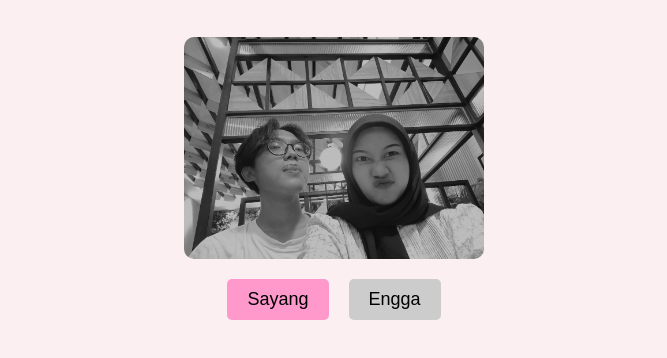
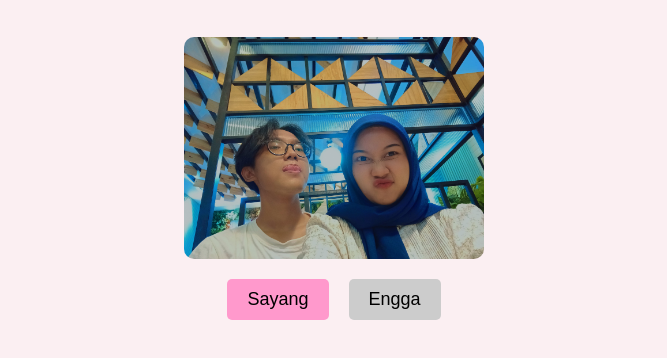
Before and after one commit to ewangdesta2812/buat-pacarku, a plain HTML site: page index.html in a window 1280 px wide. Shown: the part 260-618 px from the top of the page, without its empty margins (306-973 px from the left). Drawn offline with Linux system fonts and the light colour scheme.

Commit message:
index.html

```diff
--- a/index.html
+++ b/index.html
@@ -36,13 +36,10 @@
         height: auto;
         object-fit: cover;
         margin: 20px 0;
-        filter: grayscale(100%); /* Hitam putih saat normal */
-        transition: filter 0.2s ease;
+
       }
 
-      img:hover {
-            filter: grayscale(0%); /* Berwarna saat di-hover */
-        }
+
 
       .buttons {
         display: flex;
```
